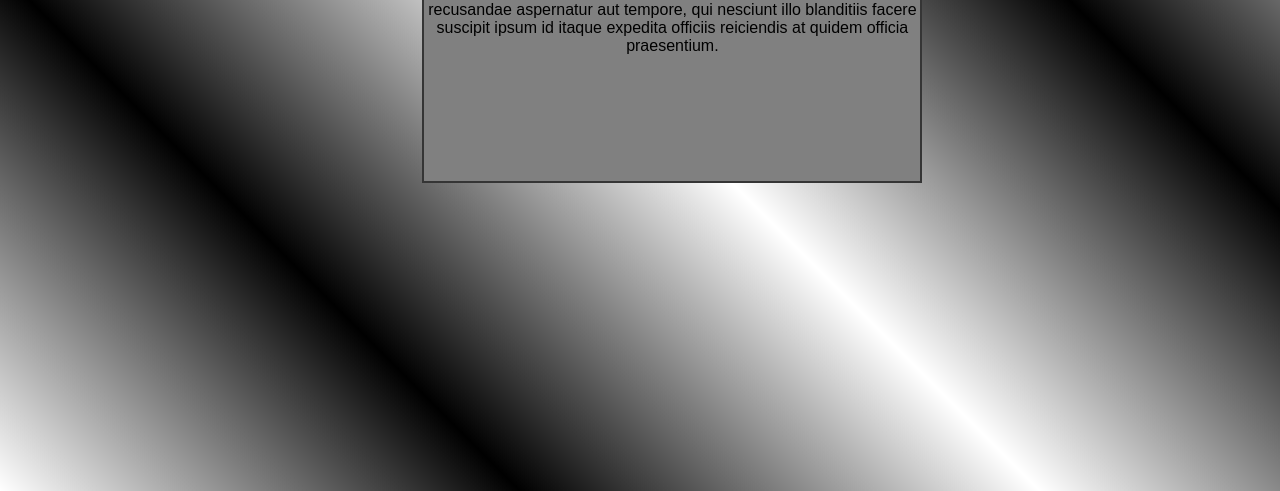
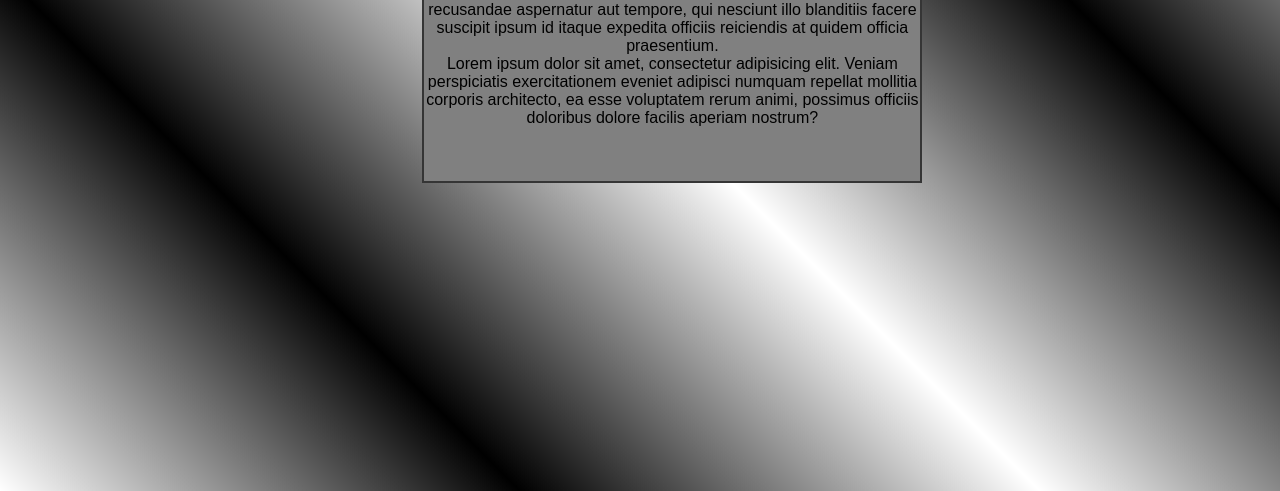
Before and after one commit to ParsaBNR26/test-1, a plain HTML site: page index.html in a window 1280 px wide. Shown: the part 309-800 px from the top of the page. Drawn offline with Linux system fonts and the light colour scheme; a web font is replaced by a local one.

Commit message:
another p

```diff
--- a/index.html
+++ b/index.html
@@ -17,6 +17,7 @@
       <h1>Welcome</h1>
       <i class="fa-solid fa-ghost"></i>
       <p>Lorem ipsum, dolor sit amet consectetur adipisicing elit. Sit autem recusandae aspernatur aut tempore, qui nesciunt illo blanditiis facere suscipit ipsum id itaque expedita officiis reiciendis at quidem officia praesentium.</p>
+      <p>Lorem ipsum dolor sit amet, consectetur adipisicing elit. Veniam perspiciatis exercitationem eveniet adipisci numquam repellat mollitia corporis architecto, ea esse voluptatem rerum animi, possimus officiis doloribus dolore facilis aperiam nostrum?</p>
     </div>
   </body>
 </html>
```
